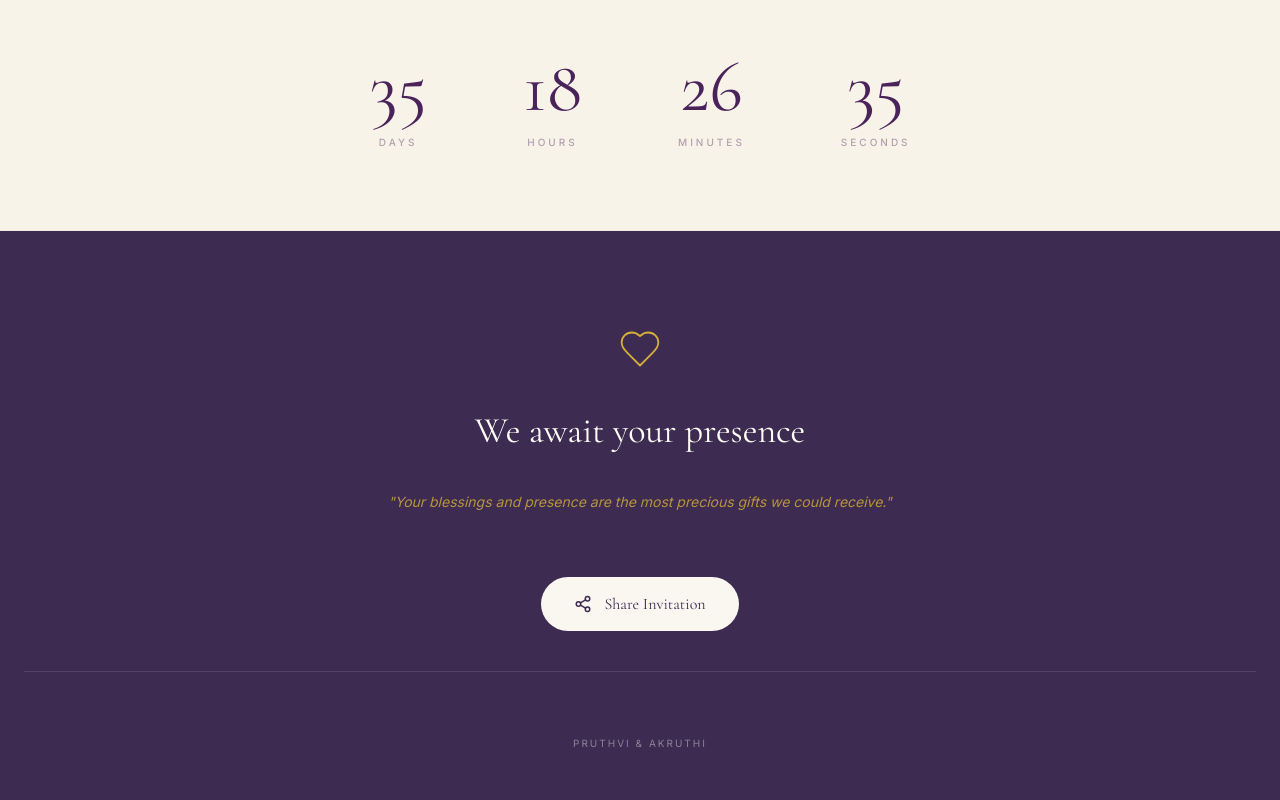
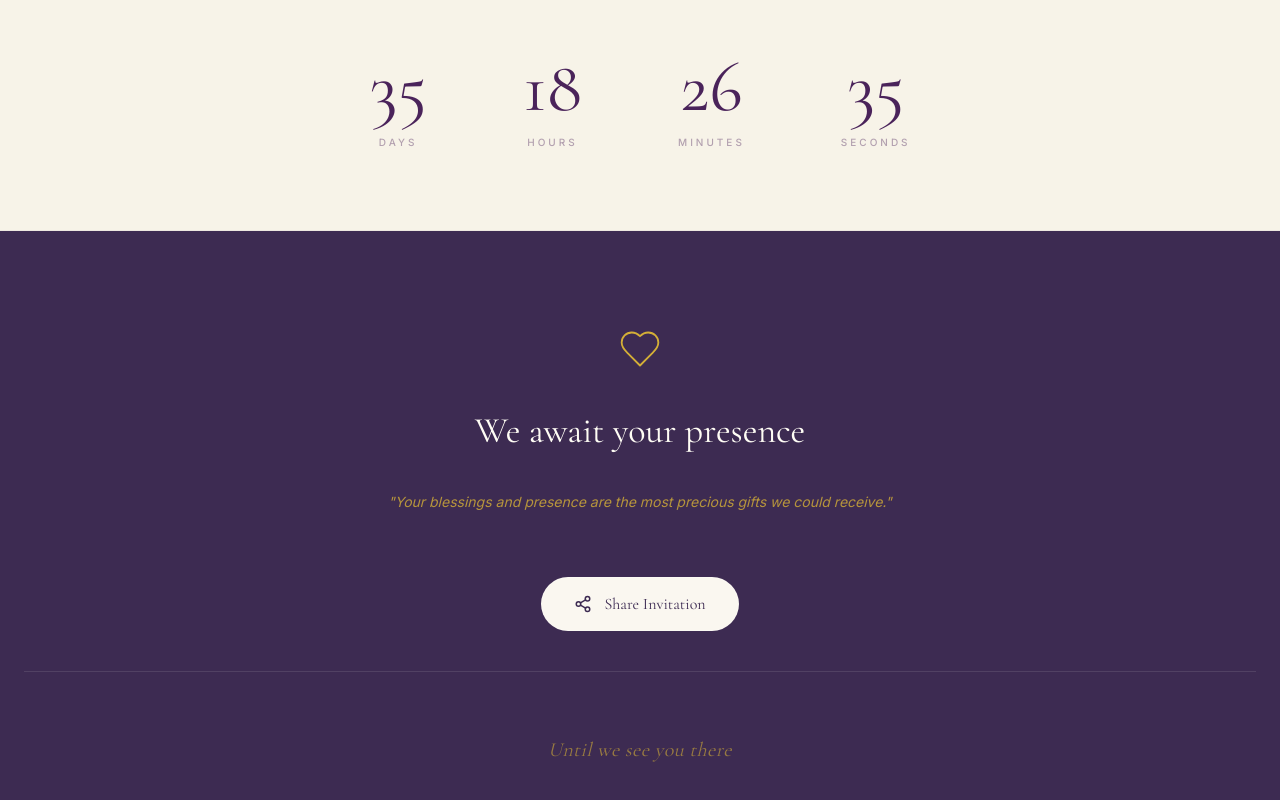
Before and after one commit to pruthvi2805/wedding-invite, a Next.js app: page / in a window 1280 px wide. Shown: the part 3063-3863 px from the top of the page. Built offline with nearby package versions, Linux system fonts and the light colour scheme.

Commit message:
feat: update footer sign-off to editorial style

```diff
--- a/src/app/page.tsx
+++ b/src/app/page.tsx
@@ -181,8 +181,8 @@ export default function Home() {
                     </div>
 
                     <div className="pt-16 border-t border-cream/10">
-                        <p className="text-[10px] uppercase tracking-[0.2em] opacity-40">
-                            {groom.name} & {bride.name}
+                        <p className="text-xl font-serif italic text-gold/60 tracking-wide">
+                            Until we see you there
                         </p>
                     </div>
                 </div>
```
